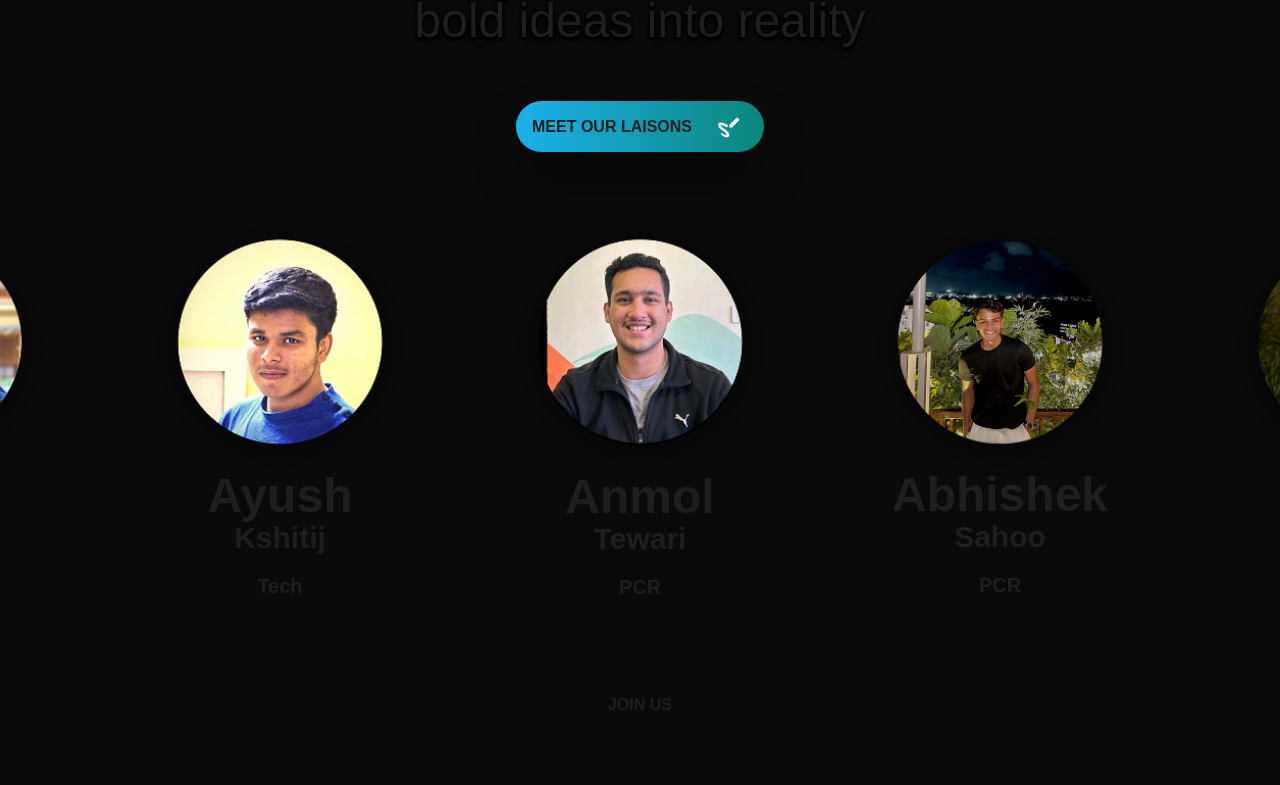
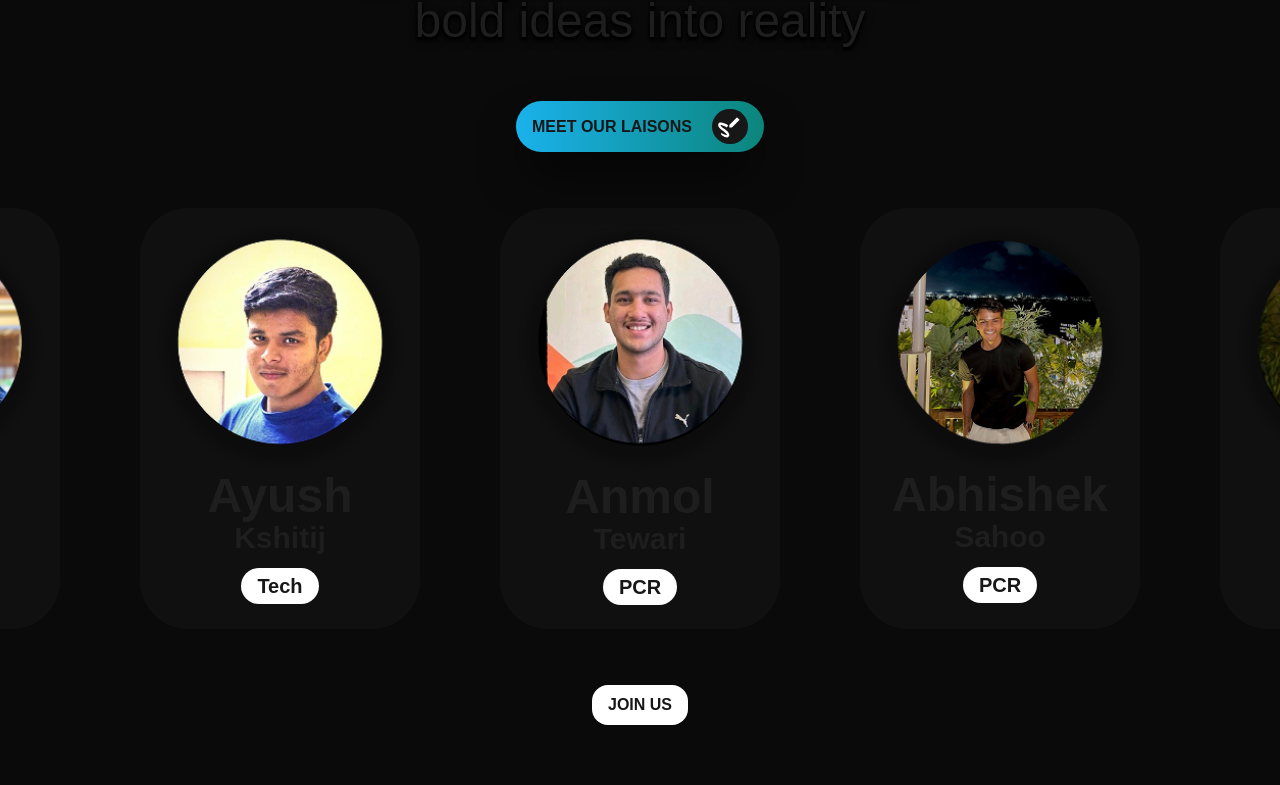
Before and after one commit to Ishan4705/ecellfrontend, a Next.js app: page / in a window 1280 px wide. Shown: the part 1835-2620 px from the top of the page. Built offline with nearby package versions, Linux system fonts and the light colour scheme.

Commit message:
theme added

```diff
--- a/src/app/globals.css
+++ b/src/app/globals.css
@@ -8,7 +8,7 @@
   --cta: #171717;
 }
 
-/* @theme inline {
+@theme inline {
   --color-background: var(--background);
   --color-foreground: var(--foreground);
   --color-primary: var(--primary);
@@ -16,7 +16,7 @@
   --color-cta: var(--cta);
   --font-sans: var(--font-geist-sans);
   --font-mono: var(--font-geist-mono);
-} */
+}
 
 .navbar-gradient-bg {
   background: linear-gradient(90deg, rgba(14,28,63,0.95) 0%, rgba(24,58,108,0.95) 100%);
```
